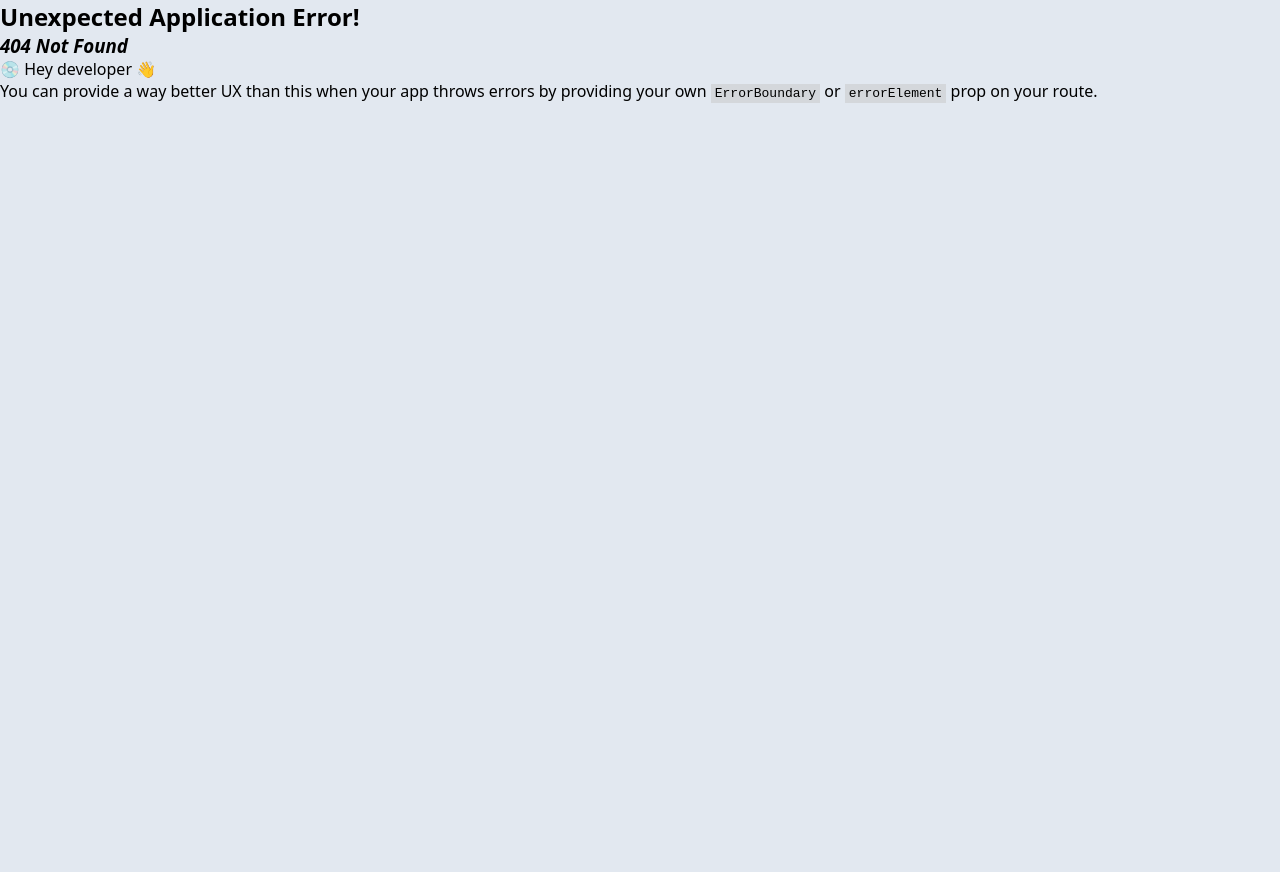
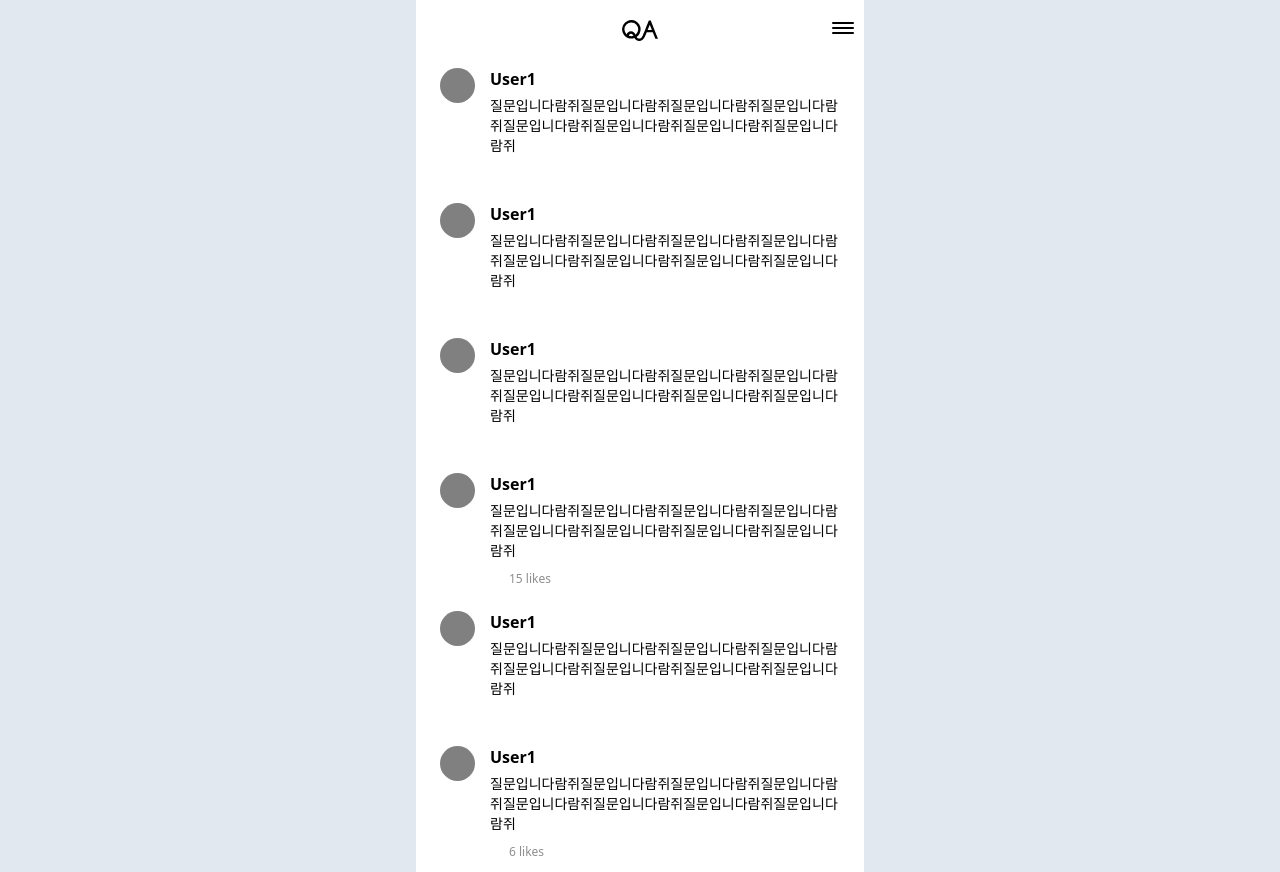
Before and after one commit to 5kdk/QnA-Box, a React (Vite) app: page /qna/1 in a window 1280 px wide. Before the commit this address had no page. Before the commit the page ends 800 px from the top, so only its background shows below. Built offline with nearby package versions, Linux system fonts and the light colour scheme; some icons are missing; a web font is replaced by a local one.

Commit message:
test: Qna 페이지 임시구현

```diff
--- /dev/null
+++ b/src/components/pages/Qna.tsx
@@ -0,0 +1,37 @@
+import Item from '../molecules/Item';
+
+const Qna = () => {
+  return (
+    <div>
+      <Item
+        userName="User1"
+        text="질문입니다람쥐질문입니다람쥐질문입니다람쥐질문입니다람쥐질문입니다람쥐질문입니다람쥐질문입니다람쥐질문입니다람쥐"
+      />
+      <Item
+        userName="User1"
+        text="질문입니다람쥐질문입니다람쥐질문입니다람쥐질문입니다람쥐질문입니다람쥐질문입니다람쥐질문입니다람쥐질문입니다람쥐"
+        isLike={true}
+      />
+      <Item
+        userName="User1"
+        text="질문입니다람쥐질문입니다람쥐질문입니다람쥐질문입니다람쥐질문입니다람쥐질문입니다람쥐질문입니다람쥐질문입니다람쥐"
+      />
+      <Item
+        userName="User1"
+        text="질문입니다람쥐질문입니다람쥐질문입니다람쥐질문입니다람쥐질문입니다람쥐질문입니다람쥐질문입니다람쥐질문입니다람쥐"
+        like={15}
+      />
+      <Item
+        userName="User1"
+        text="질문입니다람쥐질문입니다람쥐질문입니다람쥐질문입니다람쥐질문입니다람쥐질문입니다람쥐질문입니다람쥐질문입니다람쥐"
+      />
+      <Item
+        userName="User1"
+        text="질문입니다람쥐질문입니다람쥐질문입니다람쥐질문입니다람쥐질문입니다람쥐질문입니다람쥐질문입니다람쥐질문입니다람쥐"
+        like={6}
+      />
+    </div>
+  );
+};
+
+export default Qna;
```
Also changed, not shown: src/App.tsx (+9 -1 lines).
